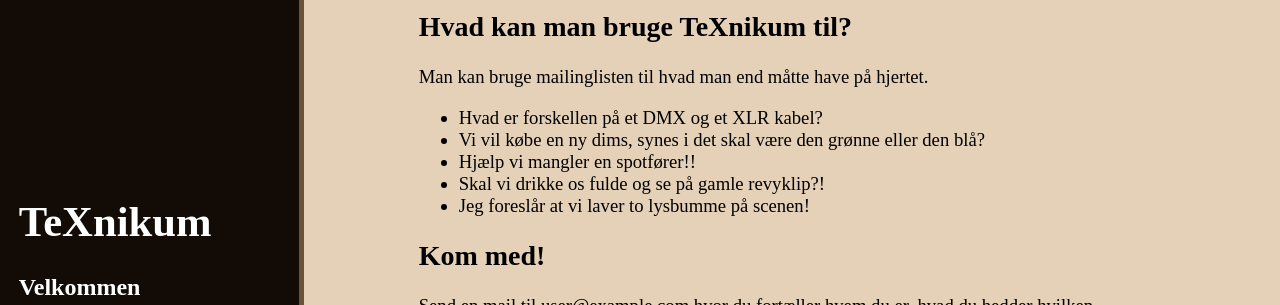
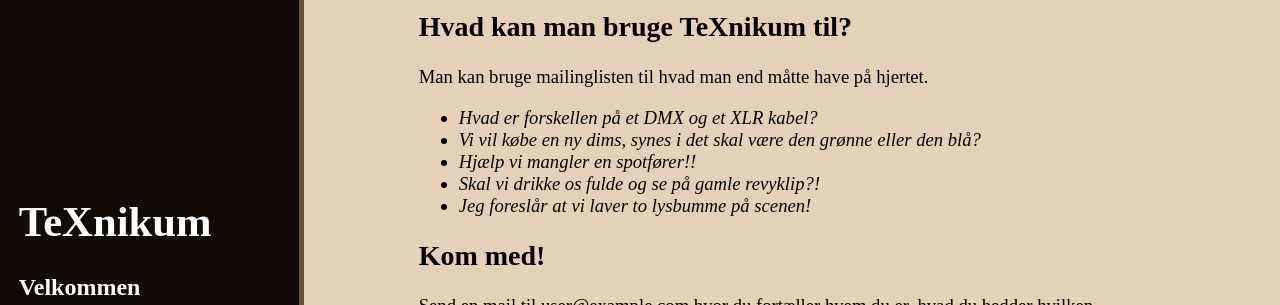
Before and after one commit to TeXnikum/TeXnikum.github.io, a Jekyll site: the page built from index.md, in a window 1280 px wide and 900 px high, scrolled down 582 px. Shown: the part 296-601 px from the top of the window. Built offline with Jekyll 4.4.1, drawn with Linux system fonts in a browser that asks for light colours.

```diff
--- a/index.md
+++ b/index.md
@@ -31,11 +31,11 @@ Hvis din mailbakke flyder over af aktivitet kan du eventuelt læse mere <a href=
 ## Hvad kan man bruge TeXnikum til?
 Man kan bruge mailinglisten til hvad man end måtte have på hjertet.
 
-* Hvad er forskellen på et DMX og et XLR kabel?
-* Vi vil købe en ny dims, synes i det skal være den grønne eller den blå?
-* Hjælp vi mangler en spotfører!!
-* Skal vi drikke os fulde og se på gamle revyklip?!
-* Jeg foreslår at vi laver to lysbumme på scenen!
++ *Hvad er forskellen på et DMX og et XLR kabel?*
++ *Vi vil købe en ny dims, synes i det skal være den grønne eller den blå?*
++ *Hjælp vi mangler en spotfører!!*
++ *Skal vi drikke os fulde og se på gamle revyklip?!*
++ *Jeg foreslår at vi laver to lysbumme på scenen!*
 
 
 ## Kom med!
```
